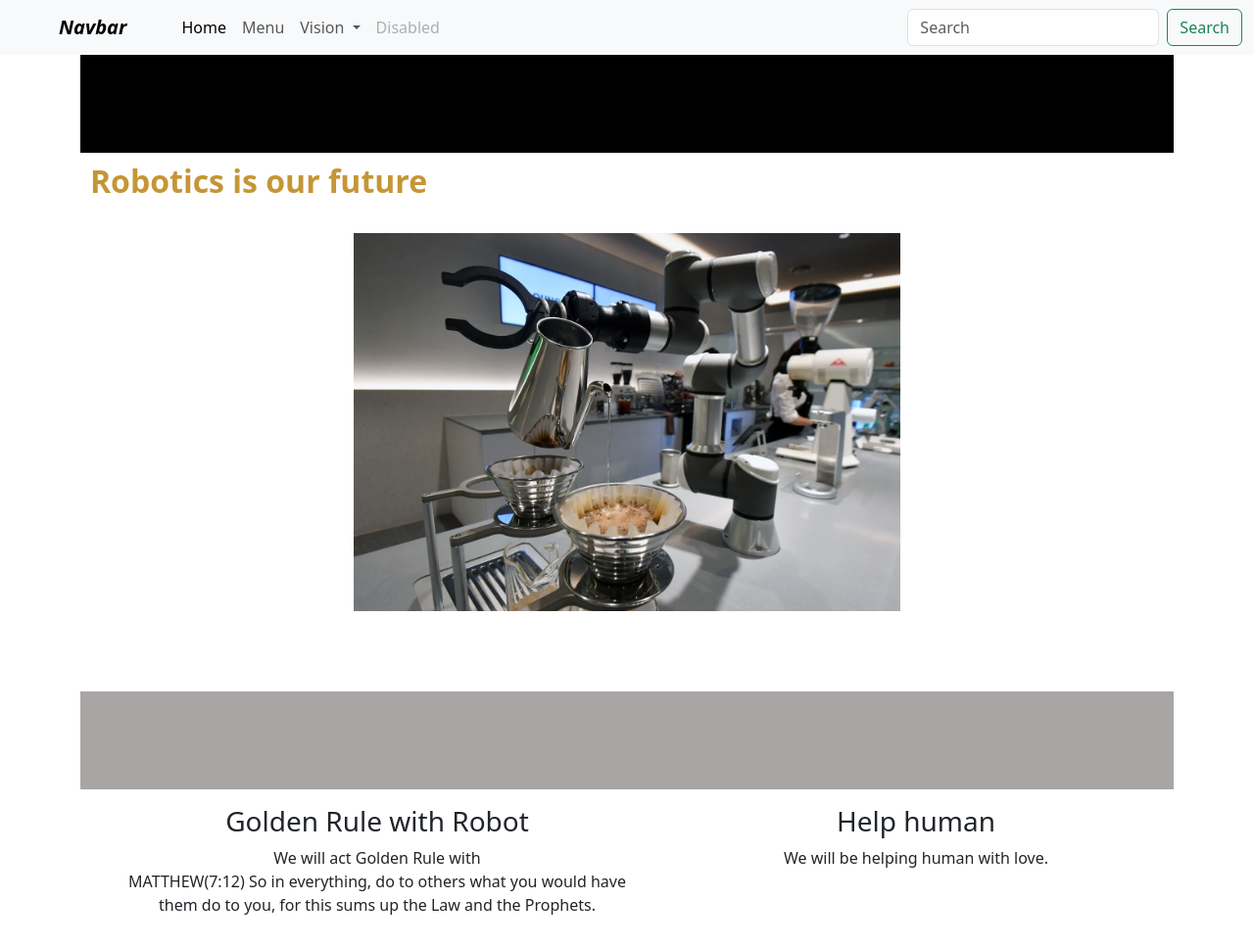
After one commit to innovati0npark/django_kiosk, a Django app: page / in a window 1280 px wide. The commit adds this page. Shown: the whole page at 98% size. Run offline with Django 4.2, Linux system fonts and the light colour scheme.

```diff
--- a/kiosk/urls.py
+++ b/kiosk/urls.py
@@ -16,11 +16,11 @@ Including another URLconf
 """
 from django.contrib import admin
 from django.urls import path, include
-from kiosk_cafe import views
-
+from kiosk.views import HomeView
 
 
 urlpatterns = [
+    path("", HomeView.as_view(), name="home"),
     path('admin/', admin.site.urls),
     path('kiosk_cafe/', include("kiosk_cafe.urls")),
 ]
--- /dev/null
+++ b/kiosk/views.py
@@ -0,0 +1,4 @@
+from django.views.generic import TemplateView
+
+class HomeView(TemplateView):
+    template_name="home.html"
--- /dev/null
+++ b/templates/base.html
@@ -0,0 +1,57 @@
+<!DOCTYPE html>
+<html lang="en">
+<head>
+    <meta charset="UTF-8">
+    <meta name="viewport" content="width=device-width, initial-scale=1.0">
+    <title>{% block title %} Innovation CAFE {% endblock %}</title>
+    <link href="https://cdn.jsdelivr.net/npm/bootstrap@5.3.3/dist/css/bootstrap.min.css" rel="stylesheet" crossorigin="anonymous">
+
+</head>
+<body>
+    <nav class="navbar navbar-expand-lg bg-body-tertiary">
+        <div class="container-fluid">
+            <a class="navbar-brand mx-5 mb-10 fw-bold fst-italic" href="{% url 'home' %}">Navbar</a>
+          <button class="navbar-toggler" type="button" data-bs-toggle="collapse" data-bs-target="#navbarSupportedContent" aria-controls="navbarSupportedContent" aria-expanded="false" aria-label="Toggle navigation">
+            <span class="navbar-toggler-icon"></span>
+          </button>
+          <div class="collapse navbar-collapse" id="navbarSupportedContent">
+            <ul class="navbar-nav me-auto mb-2 mb-lg-0">
+              <li class="nav-item">
+                <a class="nav-link active" aria-current="page" href="{% url 'home' %}">Home</a>
+              </li>
+              <li class="nav-item">
+                <a class="nav-link" href="{% url 'kiosk_cafe:index' %}">Menu</a>
+              </li>
+              <li class="nav-item dropdown">
+                <a class="nav-link dropdown-toggle" href="#" role="button" data-bs-toggle="dropdown" aria-expanded="false">
+                  Vision
+                </a>
+                <ul class="dropdown-menu">
+                  <li><a class="dropdown-item" href="#">Motive</a></li>
+                  <li><a class="dropdown-item" href="#">History</a></li>
+                  <li><hr class="dropdown-divider"></li>
+                  <li><a class="dropdown-item" href="#">People</a></li>
+                </ul>
+              </li>
+              <li class="nav-item">
+                <a class="nav-link disabled" aria-disabled="true">Disabled</a>
+              </li>
+            </ul>
+            <form class="d-flex" role="search">
+              <input class="form-control me-2" type="search" placeholder="Search" aria-label="Search">
+              <button class="btn btn-outline-success" type="submit">Search</button>
+            </form>
+          </div>
+        </div>
+      </nav>
+
+      <div class="container">
+        {% block content %}
+
+        {% endblock %}
+      </div>
+
+
+    <script src="https://cdn.jsdelivr.net/npm/bootstrap@5.3.3/dist/js/bootstrap.bundle.min.js" crossorigin="anonymous"></script>
+</body>
+</html>
--- /dev/null
+++ b/templates/home.html
@@ -0,0 +1,55 @@
+{% extends 'base.html' %}
+
+{% load static %}
+
+{% block title %} Innovation CAFE {% endblock %}
+
+{% block content %}
+
+{% block extra-style %}
+<style type="text/css">
+    .home-image {
+        background-image: url("{% static 'img/robot5.jpg' %}");
+        background-repeat: no-repeat;
+        background-position: center;
+        background-size: 50%;
+        height: 750px;
+        border-top: 100px solid #000000;
+        border-bottom: 100px solid #a8a5a5;
+        padding: 10px 0 0 10px;
+    }
+    .title {
+        color: rgb(197, 150, 55);
+        font-weight: bold;
+    }
+    .powered {
+        position: relative;
+        top: 77%;
+        color: rgb(202, 72, 72);
+        font-style: italic;
+    }
+    </style>
+
+{% endblock %}
+    <div class="home-image">
+        <h2 class="title">Robotics is our future</h2>
+    </div>
+<dir>
+    <div class="row">
+    <div class="col-sm-6 text-center">
+        <h3>Golden Rule with Robot</h3>
+        <p>
+           We will act Golden Rule with <br>
+           MATTHEW(7:12) So in everything, do to others what you would have them do to you, for this sums up the Law and the Prophets.
+
+        </p>
+    </div>
+    <div class="col-sm-6 text-center">
+        <h3>Help human</h3>
+        <p>
+            We will be helping human with love.
+        </p>
+    </div>
+    </div>
+</dir>
+{% endblock %}
```
Also changed, not shown: kiosk_cafe/templates/kiosk_cafe/menu_list.html (+29 -8 lines), static/img/coffee.jpg (added), static/img/robot5.jpg (added).
